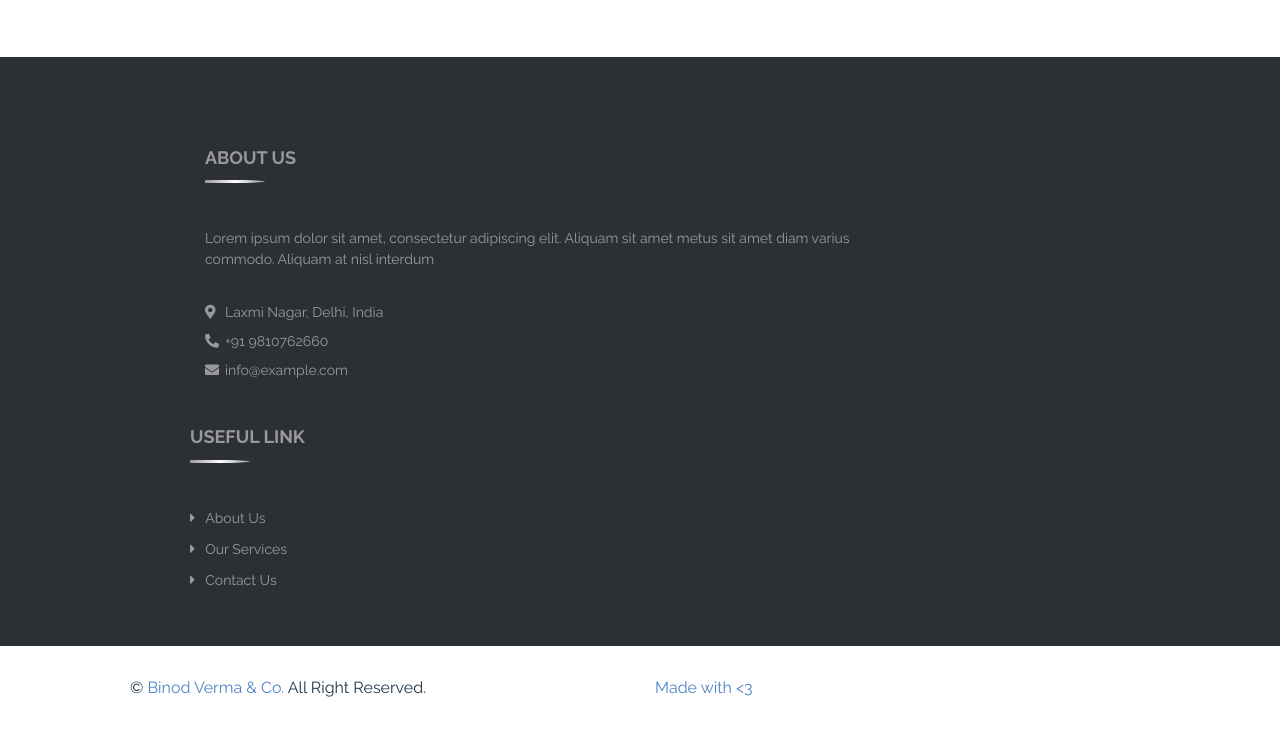
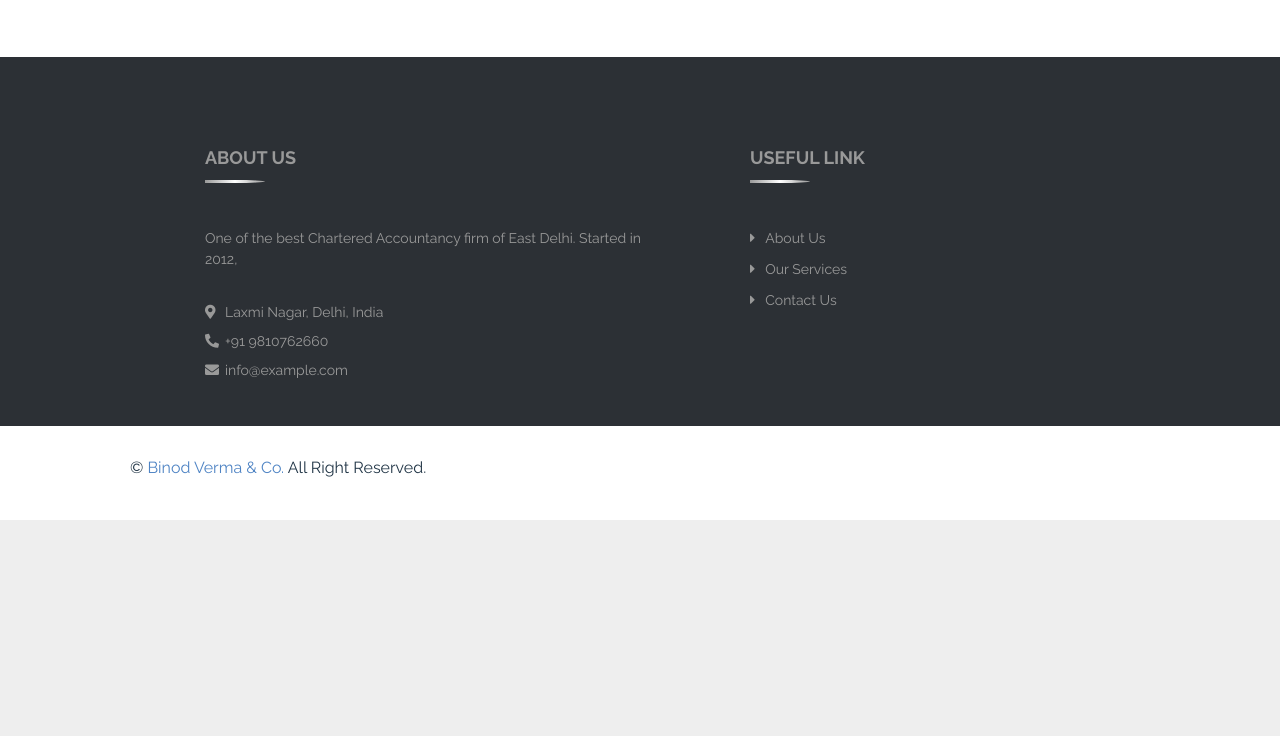
Before and after one commit to rishika64/binodverma-co, a plain HTML site: page index.html in a window 1280 px wide. Shown: the part 3616-4352 px from the top of the page. After the commit the page ends 4136 px from the top, so only its background shows below. Drawn offline with nearby package versions, Linux system fonts and the light colour scheme; some packages are replaced by stand-ins of ours; a script that the page names is missing.

Commit message:
Updated the footer

```diff
--- a/index.html
+++ b/index.html
@@ -4,8 +4,8 @@
         <meta charset="utf-8">
         <title>CA BinodVerma&Co</title>
         <meta content="width=device-width, initial-scale=1.0" name="viewport">
-        <meta content="Bootstrap Agency Template" name="keywords">
-        <meta content="Bootstrap Agency Template" name="description">
+        <meta content="Chartered Accountant firm" name="Chartered, Accountant, accounting, taxation, east delhi, laxmi nagar, tds return file">
+        <!-- Can put more meta content and add tags >
 
         <!-- Favicon -->
         <link href="img/favicon.ico" rel="icon">
@@ -159,7 +159,7 @@
                                     <p>BinodVerma & Company offers a wide range of services to cater to the diverse accounting needs of our clients.</p>
                                 </div>
                                 <div class="row">
-                                    <div class="col-sm-4">
+                                    <div class="col-sm-4 ">
                                         <div class="service-item">
                                             <h3>Income Tax & Consultancy</h3>
                                             <img src="img/taxes.png" alt="Service">
@@ -177,7 +177,7 @@
                                         </div>
                                     </div>
 
-                                    <div class="col-sm-4">
+                                    <div class="col-sm-4 ">
                                         <div class="service-item">
                                             <h3>Company Law Matters & Consultancy </h3>
                                             <img src="img/accounting.png" alt="Service">
@@ -356,11 +356,11 @@
                 <div class="container">
 
                     <div class="row">
-                        <div class="col-xs-6 col-md-10">
+                        <div class="col-xs-9 col-md-7">
                             <div class="footer-about">
                                 <h2>About Us</h2>
                                 <p>
-                                    Lorem ipsum dolor sit amet, consectetur adipiscing elit. Aliquam sit amet metus sit amet diam varius commodo. Aliquam at nisl interdum
+                                    One of the best Chartered Accountancy firm of East Delhi. Started in 2012,
                                 </p>
                                 <br>
                                 <p><i class="fa fa-map-marker-alt"></i>Laxmi Nagar, Delhi, India</p>
@@ -368,7 +368,7 @@
                                 <p><i class="fa fa-envelope"></i>info@example.com</p>
                             </div>
                         </div>
-                        <div class="col-xs-6 col-md-10">
+                        <div class="col-xs-3 col-md-5">
                             <div class="row">
                                     <div class="footer-link">
                                         <h2>Useful Link</h2>
@@ -390,9 +390,7 @@
                         <div class="col-md-6">
                             <p>&copy; <a href="#">Binod Verma & Co.</a> All Right Reserved.</p>
                         </div>
-                        <div class="col-md-6">
-                            <p><a href="#">Made with <3 </a></p>
-                        </div>
+
                     </div>
                 </div>
                 <br>
```
